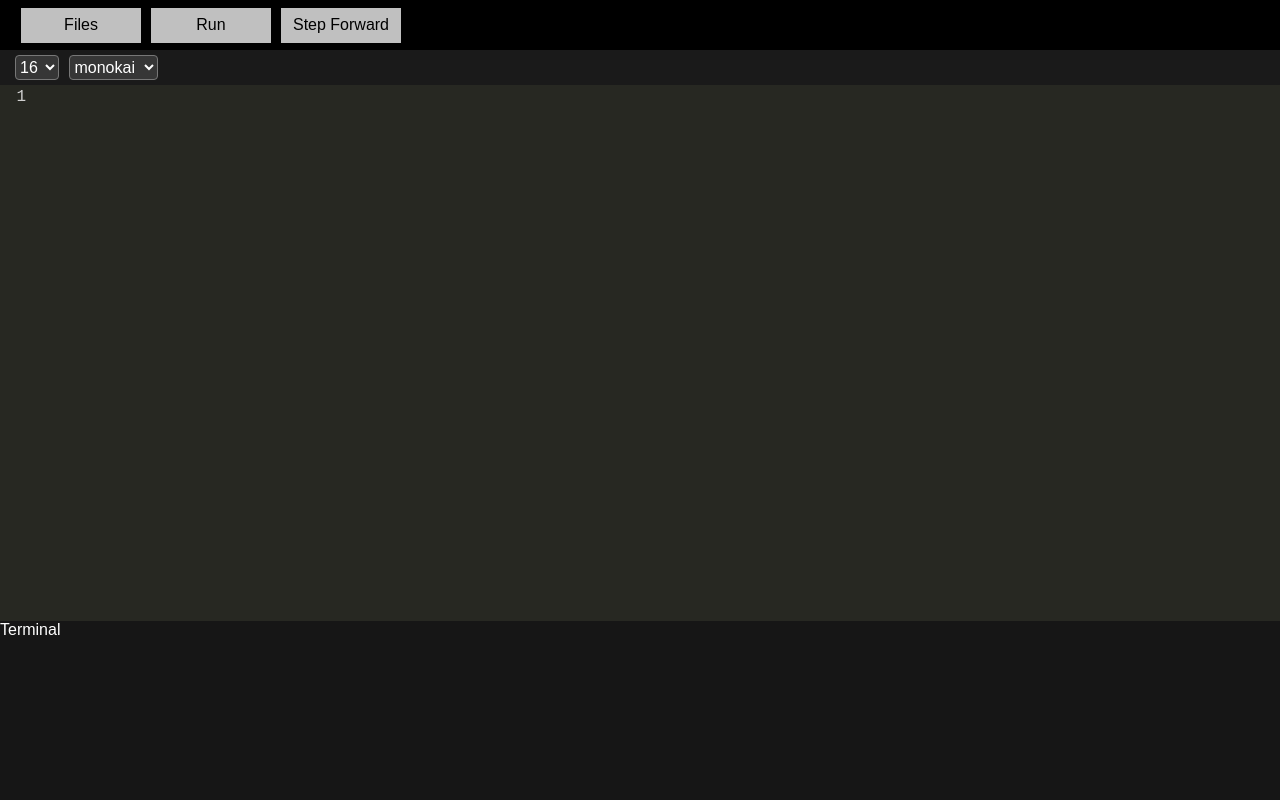
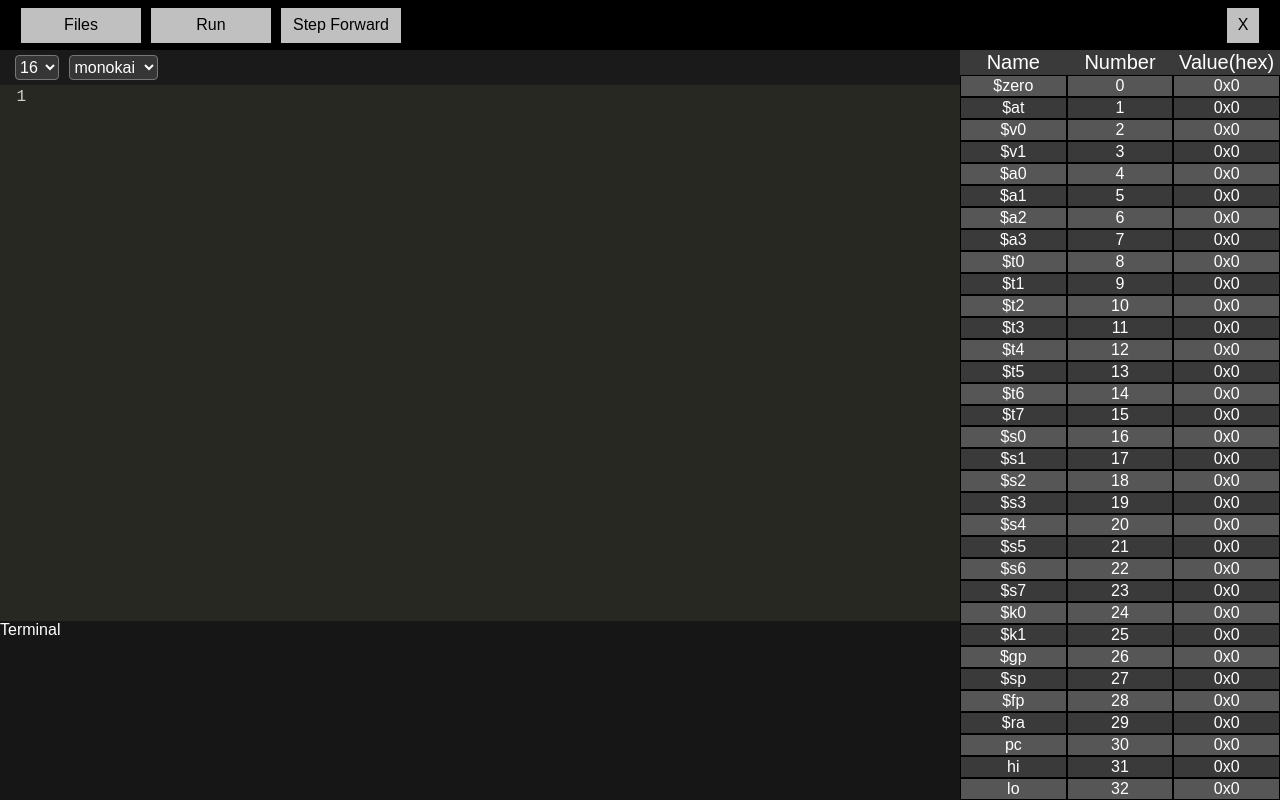
Before and after one commit to Splanis/MIPS-Emulator, a React (Create React App) app: page / in a window 1280 px wide. Built offline with nearby package versions, Linux system fonts and the light colour scheme.

Commit message:
added toggle sidebar button

```diff
--- a/src/components/Navigation.js
+++ b/src/components/Navigation.js
@@ -46,6 +46,10 @@ const Navigation = () => {
     const closeFile = () => {
         dispatch({ type: actions.CLOSE_FILE });
         setFilesDropDown(false);
+    };
+
+    const toggleSidebar = () => {
+        dispatch({ type: actions.TOGGLE_SIDE_BAR });
     };
 
     return (
@@ -104,12 +108,15 @@ const Navigation = () => {
             <StyledButton>Run</StyledButton>
 
             <StyledButton>Step Forward</StyledButton>
+
+            <StyledButton onClick={toggleSidebar} style={{ marginLeft: "auto", width: 32 }}>
+                {state.sidebar.visible ? "X" : "^"}
+            </StyledButton>
         </StyledNavigation>
     );
 };
 
 const StyledNavigation = styled.div`
-    grid-area: navigation;
     width: 100%;
     background: black;
     height: 50px;
--- a/src/context/Context.js
+++ b/src/context/Context.js
@@ -7,7 +7,7 @@ const initialState = {
     editor: "",
     openFile: null,
     editorSettings: { fontSize: 16, theme: "monokai" },
-    sidebar: { numeralSystem: 16 },
+    sidebar: { numeralSystem: 16, visible: true },
 };
 
 export const ContextProvider = ({ children }) => {
--- a/src/context/actionTypes.js
+++ b/src/context/actionTypes.js
@@ -4,3 +4,4 @@ export const CHANGE_THEME = 2;
 export const CLOSE_FILE = 3;
 export const CHANGE_FONT_SIZE = 4;
 export const CHANGE_NUMERAL_SYSTEM = 5;
+export const TOGGLE_SIDE_BAR = 6;
--- a/src/context/reducer.js
+++ b/src/context/reducer.js
@@ -26,6 +26,14 @@ export const reducer = (state, { type, payload }) => {
                     numeralSystem: payload,
                 },
             };
+        case actions.TOGGLE_SIDE_BAR:
+            return {
+                ...state,
+                sidebar: {
+                    ...state.sidebar,
+                    visible: !state.sidebar.visible,
+                },
+            };
         default:
             return state;
     }
```
